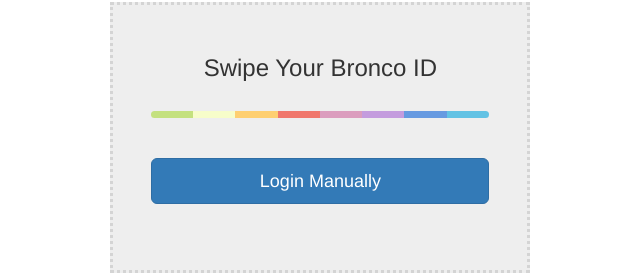
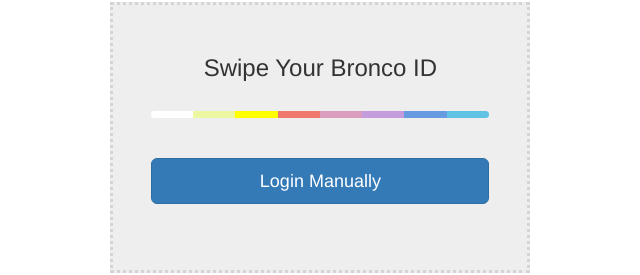
Before and after one commit to CPPLibrary/CPPLibrary.github.io, a plain HTML site: page index.html in a window 1280 px wide. Shown: the part 134-409 px from the top of the page, 328-968 px from the left. Drawn offline with nearby package versions, Linux system fonts and the light colour scheme.

```diff
--- a/style.css
+++ b/style.css
@@ -75,7 +75,7 @@ input[type="password"] {
 	border-top-right-radius:0;
 }
 
-.colorgraph {
+/*.colorgraph {
 	height:7px;
 	border-top:0;
 	background:#c4e17f;
@@ -84,7 +84,19 @@ input[type="password"] {
 	background-image:-moz-linear-gradient(left,#c4e17f,#c4e17f 12.5%,#f7fdca 12.5%,#f7fdca 25%,#fecf71 25%,#fecf71 37.5%,#f0776c 37.5%,#f0776c 50%,#db9dbe 50%,#db9dbe 62.5%,#c49cde 62.5%,#c49cde 75%,#669ae1 75%,#669ae1 87.5%,#62c2e4 87.5%,#62c2e4);
 	background-image:-o-linear-gradient(left,#c4e17f,#c4e17f 12.5%,#f7fdca 12.5%,#f7fdca 25%,#fecf71 25%,#fecf71 37.5%,#f0776c 37.5%,#f0776c 50%,#db9dbe 50%,#db9dbe 62.5%,#c49cde 62.5%,#c49cde 75%,#669ae1 75%,#669ae1 87.5%,#62c2e4 87.5%,#62c2e4);
 	background-image:linear-gradient(to right,#c4e17f,#c4e17f 12.5%,#f7fdca 12.5%,#f7fdca 25%,#fecf71 25%,#fecf71 37.5%,#f0776c 37.5%,#f0776c 50%,#db9dbe 50%,#db9dbe 62.5%,#c49cde 62.5%,#c49cde 75%,#669ae1 75%,#669ae1 87.5%,#62c2e4 87.5%,#62c2e4);
+}*/
+
+.colorgraph {
+	height:7px;
+	border-top:0;
+	background:#c4e17f;
+	border-radius:5px;
+	background-image:-webkit-linear-gradient(left,#ffffff,#ffffff 12.5%,#edf7a1 12.5%,#edf7a1 25%,#ffff00 25%,#ffff00 37.5%,#92f06c 37.5%,#f0776c 50%,#db9dbe 50%,#db9dbe 62.5%,#c49cde 62.5%,#c49cde 75%,#669ae1 75%,#669ae1 87.5%,#62c2e4 87.5%,#62c2e4);
+	background-image:-moz-linear-gradient(left,#ffffff,#ffffff 12.5%,#edf7a1 12.5%,#edf7a1 25%,#ffff00 25%,#ffff00 37.5%,#f0776c 37.5%,#f0776c 50%,#db9dbe 50%,#db9dbe 62.5%,#c49cde 62.5%,#c49cde 75%,#669ae1 75%,#669ae1 87.5%,#62c2e4 87.5%,#62c2e4);
+	background-image:-o-linear-gradient(left,#ffffff,#ffffff 12.5%,#edf7a1 12.5%,#edf7a1 25%,#ffff00 25%,#ffff00 37.5%,#f0776c 37.5%,#f0776c 50%,#db9dbe 50%,#db9dbe 62.5%,#c49cde 62.5%,#c49cde 75%,#669ae1 75%,#669ae1 87.5%,#62c2e4 87.5%,#62c2e4);
+	background-image:linear-gradient(to right,#ffffff,#ffffff 12.5%,#edf7a1 12.5%,#edf7a1 25%,#ffff00 25%,#ffff00 37.5%,#f0776c 37.5%,#f0776c 50%,#db9dbe 50%,#db9dbe 62.5%,#c49cde 62.5%,#c49cde 75%,#669ae1 75%,#669ae1 87.5%,#62c2e4 87.5%,#62c2e4);
 }
+
 
 ul {
 	counter-reset:li;
```
Also changed, not shown: scan.html (+1 -6 lines).
